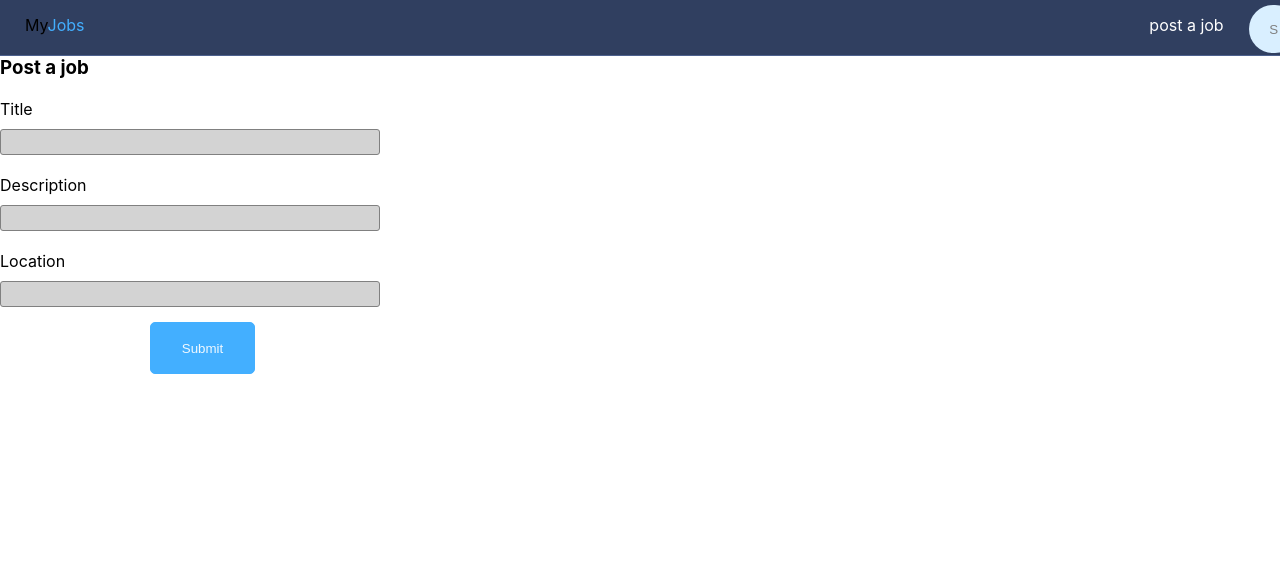
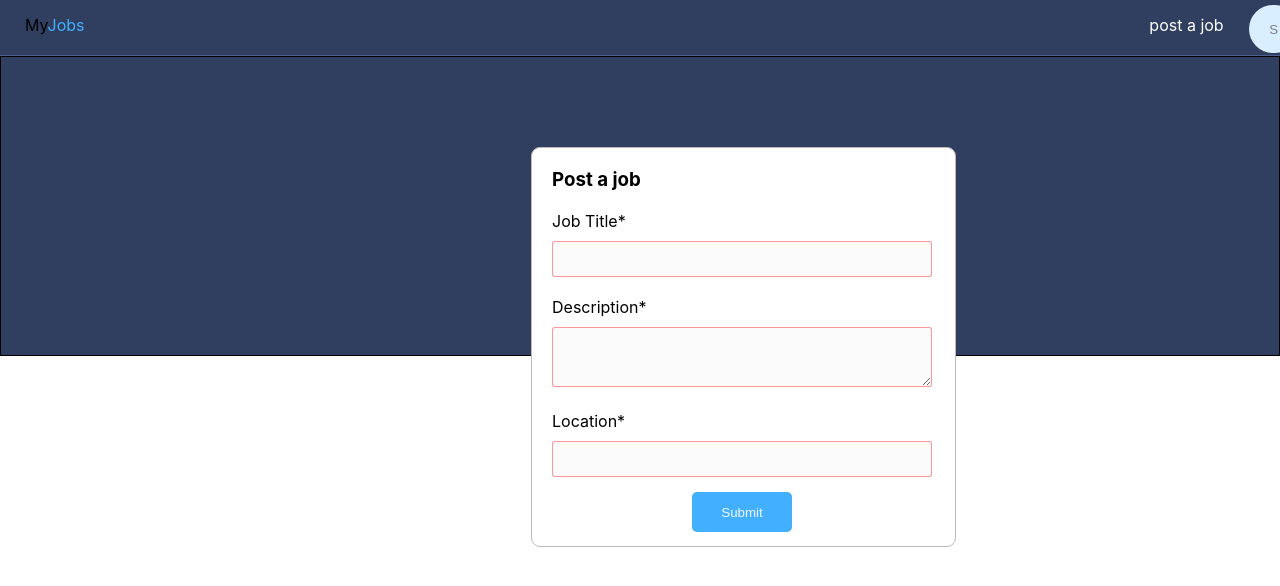
Before and after one commit to VarzikaT/Job-Posting-App, a React (Create React App) app in the folder jobposting/: page /postjob in a window 1280 px wide. Shown: the top 586 px of the page. Built offline with nearby package versions, Linux system fonts and the light colour scheme; sample sign-in values are in the browser's storage.

Commit message:
modal completed, routes for authorised person done

```diff
--- a/jobposting/src/App.js
+++ b/jobposting/src/App.js
@@ -27,17 +27,19 @@ function App() {
       <Header />
       <Routes>
         <Route path="/" element={<Homepage />} />
-        <Route exact path="/alljobs" element={<AllJobs />} />
-        <Route exact path="/postjob" element={<PostAjob />} />
-        <Route exact path="/postjobmodal" element={<Modal/>} />
-        <Route exact path="/registeruser" element={<Registerpage/>} />
-        <Route exact path="/forgotpassword" element={<ForgotPassword/>} />
-        <Route exact path="/passwordreset" element={<PasswordReset/>} />
+        <Route exact path="/forgotpassword" element={<ForgotPassword />} />
+
+        {/* <Route exact path="/alljobs" element={<AllJobs />} />
+        <Route exact path="/postjob" element={<Modal />} />
+        <Route exact path="/postjobmodal" element={<Modal />} />
+        <Route exact path="/registeruser" element={<Registerpage />} />
+        <Route exact path="/forgotpassword" element={<ForgotPassword />} />
+        <Route exact path="/passwordreset" element={<PasswordReset />} /> */}
         <Route
           path="/login"
           element={
             isAuthorized ? (
-              <Navigate to={"/home"} />
+              <Navigate to={"/"} />
             ) : (
               <Loginpage setIsAuthorized={setIsAuthorized} />
             )
@@ -45,8 +47,40 @@ function App() {
         />
         <Route
           exact
-          path="/home"
-          element={isAuthorized ? <Home /> : <Navigate to={"/login"} />}
+          path="/"
+          element={isAuthorized ? <Homepage /> : <Navigate to={"/login"} />}
+        />
+
+        <Route
+          exact
+          path="/alljobs"
+          element={isAuthorized ? <AllJobs /> : <Navigate to={"/login"} />}
+        />
+
+        <Route
+          exact
+          path="/postjob"
+          element={isAuthorized ? <Modal /> : <Navigate to={"/login"} />}
+        />
+        <Route
+          exact
+          path="/registeruser"
+          element={isAuthorized ? <Registerpage /> : <Navigate to={"/login"} />}
+        />
+        <Route
+          exact
+          path="/passwordreset"
+          element={
+            isAuthorized ? <PasswordReset /> : <Navigate to={"/login"} />
+          }
+        />
+
+        <Route
+          exact
+          path="/*"
+          element={
+            isAuthorized ? <h1> Not Found</h1> : <Navigate to={"/login"} />
+          }
         />
       </Routes>
     </div>
--- a/jobposting/src/Components/modal/Modal.css
+++ b/jobposting/src/Components/modal/Modal.css
@@ -1,19 +1,62 @@
-/*
+.modal-wrapper {
+    background-color: #EDF6FF;
+
+}
+
+.div1-modal{
+    width: 100vw;
+    border: 3px solid red;
+    height: 300px;
+    border: 0.1px solid ;
+    background-color: #303F60;
+    align-items: center;
+}
+
+.div2{
+    /* margin-top: 120px;
+    width: 100vw;
+    height: 320px;
+    border:5px solid green;
+    background-color: #EDF6FF; */
+}
 
 .modal-form{
-
     display: flex;
+    border:2px solid greenyellow;
     flex-direction: column;
     text-align: left;
-    height: 320px;
+    height: 400px;
     margin-top: 90px;
     margin-left: 530px;
-    width: 400px;
-    background-color: #EDF6FF;
+    width: 425px;
+    background-color: #ffff;
     border: 1px solid rgb(190, 185, 185);
-    padding: 5px;
+    padding: 20px;
+    border-radius: 9px;
+    box-shadow: #303F60;
+    color: black;
+}
+
+.email-text{
+    color: black;
+    padding-bottom: 10px;
+}
+
+.submit-button{
+    background-color: #43AFFF;
     border-radius: 5px;
-    color: black;
+    align-items: center;
+    margin-left: 140px;
+    border: none;
+    height: 40px;
+    width:100px;
+}
+.modal-inputs{
+    margin-top:10px;
+    background-color:#E8E8E833;
+    border-radius:3px;
+    border:0.8px solid #FF333380;
+    height:36px;
+    width:380px;
 
 }
-   */
--- a/jobposting/src/Components/modal/Modal.jsx
+++ b/jobposting/src/Components/modal/Modal.jsx
@@ -41,64 +41,45 @@ function Modal() {
   };
 
   return (
-    <div>
+    <div className="modal-wrapper" >
+      <div className="div1-modal">
       <div className="modal-form">
         <form>
           <h3>Post a job</h3>
           <br></br>
-          <label>Title</label>
+          <label>Job Title*</label>
           <br></br>
           <input
             type={Text}
             value={title}
             onChange={(e) => setTitle(e.target.value)}
-            style={{
-              marginTop: "10px",
-              backgroundColor: "lightgrey",
-              borderRadius: "3px",
-              border: "0.8px solid grey",
-              height: "26px",
-              width: "380px",
-            }}
+            className="modal-inputs"
           ></input>
           <br></br>
           <br></br>
           <label>
-           Description
+           Description*
           </label>
           <br></br>
 
-          <input
+          <textarea
             type={Text}
             value={description}
             onChange={(e) => setDescription(e.target.value)}
-            style={{
-              backgroundColor: "lightgrey",
-              borderRadius: "3px",
-              marginTop: "10px",
-              border: "0.8px solid grey",
-              height: "26px",
-              width: "380px",
-            }}
-          ></input>
+            className="modal-inputs"
+            style={{height:"60px"}}
+          ></textarea>
           <br></br>
           <br></br>
           <label>
-           Location
+           Location*
           </label>
           <br></br>
           <input
             type={Text}
             value={location}
             onChange={(e) => setlocation(e.target.value)}
-            style={{
-              backgroundColor: "lightgrey",
-              borderRadius: "3px",
-              marginTop: "10px",
-              border: "0.8px solid grey",
-              height: "26px",
-              width: "380px",
-            }}
+            className="modal-inputs"
           ></input>
           <br></br>
 
@@ -109,6 +90,7 @@ function Modal() {
 
         </form>
       </div>
+      </div>
     </div>
   );
 }
--- a/jobposting/src/Screens/PostAJob/PostAjob.jsx
+++ b/jobposting/src/Screens/PostAJob/PostAjob.jsx
@@ -10,7 +10,7 @@ const PostAjob = () => {
 
   return (
     <>
-      {/* <div className="postajob-wrapper">
+      <div className="postajob-wrapper">
         <div className="div2-AllJobs">
           <h3 style={{ backgroundColor: "#303F60", color: "white" }}>
             Jobs posted By you
@@ -18,7 +18,7 @@ const PostAjob = () => {
         </div>
         <div className="div-postjob">
           <div className="div-clipboard-icon">
-            <LuClipboardEdit className="" />
+            <LuClipboardEdit style={{color:"gray", height:"40px", width:"50px"}} />
           </div>
           <p style={{ fontSize: "20px", color: "gray" }}>
             Your posted jobs will show here!
@@ -30,8 +30,8 @@ const PostAjob = () => {
             Post a Job
           </button>
         </div>
-      </div> */}
-      <Modal />
+      </div>
+      {/* <Modal /> */}
     </>
   );
 };
```
Also changed, not shown: 1 other file (tests, documents, lock files or other folders).
